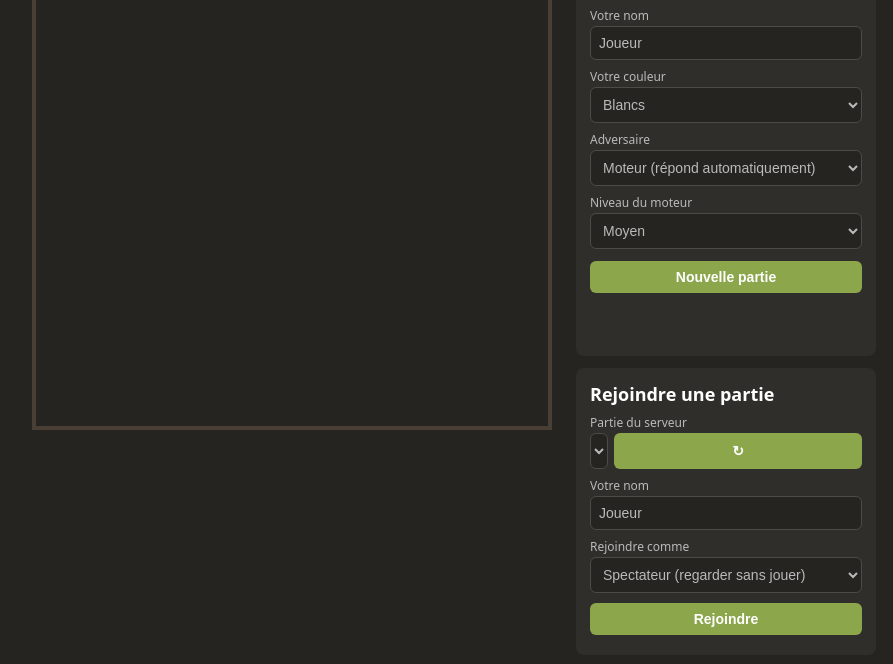
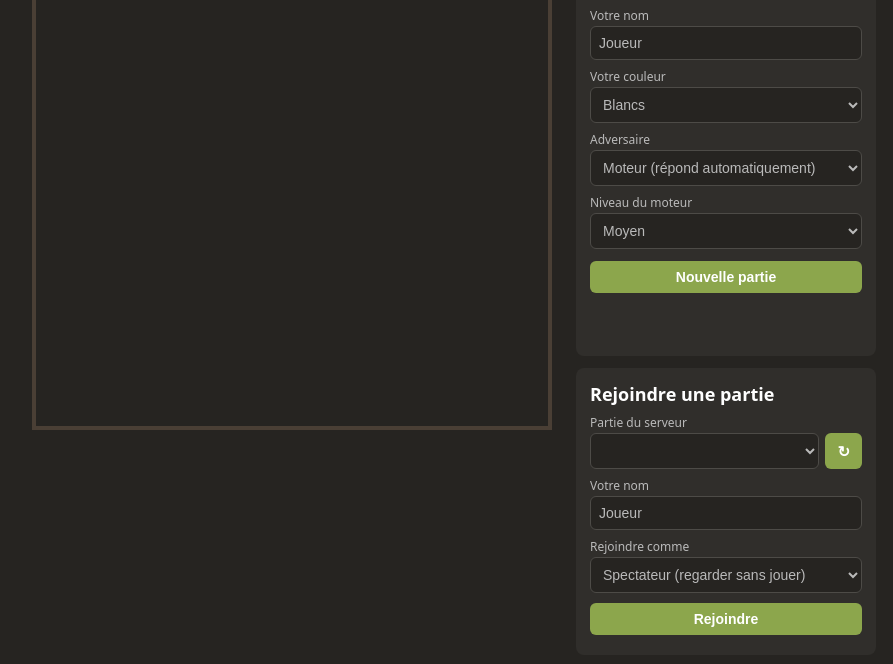
Before and after one commit to mazurk/lichess-mcp, a website: page web/index.html in a window 1280 px wide. Shown: the part 120-784 px from the top of the page, without its empty margins (186-1079 px from the left). Drawn offline with Linux system fonts and the light colour scheme; no server answers.

Commit message:
Bandeau rejoignement : bouton ↻ compact, liste déroulante plein espace
Co-authored-by: mazurk <mazurk@users.noreply.github.com>

```diff
--- a/web/index.html
+++ b/web/index.html
@@ -40,6 +40,7 @@
         background: #262421; color: var(--text); font-size: 14px; }
   button { background: var(--accent); border: none; color: #fff; font-weight: 600; cursor: pointer; }
   button:hover { filter: brightness(1.1); }
+  #btnRefreshGames { width: auto; flex: 0 0 auto; padding: 4px 12px; font-size: 15px; line-height: 1; }
   #status { min-height: 20px; font-size: 13px; }
   #result { font-weight: 700; color: var(--accent); }
   #moves { max-height: 260px; overflow-y: auto; font-size: 13px; line-height: 1.8; display: grid; grid-template-columns: 34px 1fr 1fr; align-items: baseline; }
@@ -124,7 +125,7 @@
       <h1>Rejoindre une partie</h1>
       <label for="gameId">Partie du serveur</label>
       <div style="display:flex; gap:6px;">
-        <select id="gameId" style="flex:1;"></select>
+        <select id="gameId" style="flex:1 1 auto; min-width: 0;"></select>
         <button id="btnRefreshGames" title="Rafraîchir la liste des parties">↻</button>
       </div>
       <label for="joinName">Votre nom</label>
```
